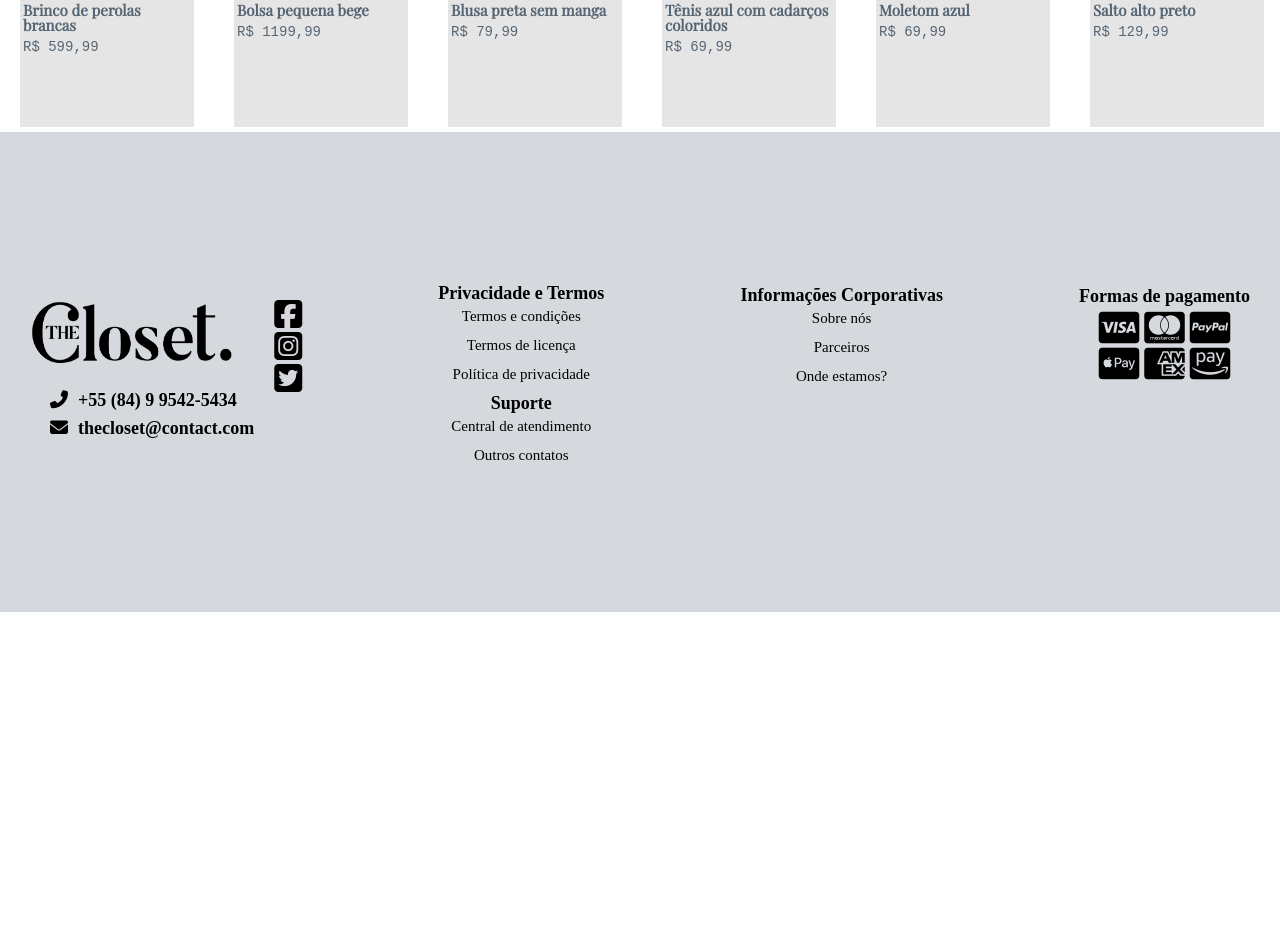
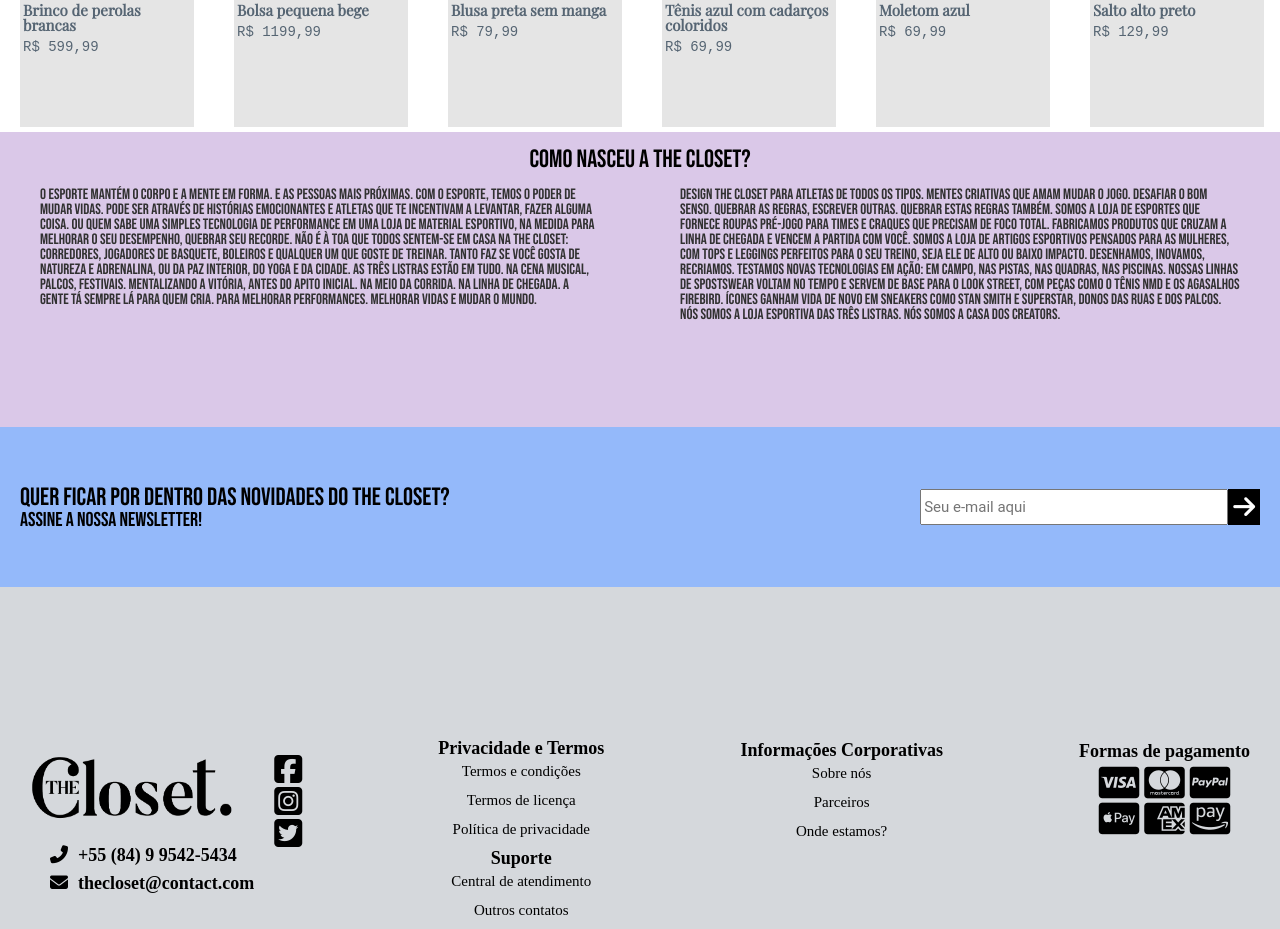
Before and after one commit to carlosedms/VirtualShop, a plain HTML site: page index.html in a window 1280 px wide. Shown: the part 1248-2177 px from the top of the page. Before the commit the page ends 1860 px from the top, so only its background shows below. Drawn offline with nearby package versions, Linux system fonts and the light colour scheme.

Commit message:
Aba de novidades e história completas

```diff
--- a/index.css
+++ b/index.css
@@ -159,7 +159,7 @@
     padding: 5px 0px;
 }
 
-/* ========================== Destaques da moda masculina ================================== */
+/* ======================================== Destaques da moda ======================================= */
 .container-titulo-destaque{
     display: flex;
     align-items: center;
@@ -235,10 +235,68 @@
     font-family: monospace;
 }
 
+/* ================================== Historia =================================== */
+.container-titulo-historia{
+    display: flex;
+    padding: 15px 0px;
+    font-family: 'Bebas Neue', cursive;
+    font-size: 25px;
+    justify-content: center;
+    background-color: #DAC8E8;
+}
 
-/* ============================= Destaques da moda feminina ==================================== */
+.container-historia{
+    display: flex;
+    height: 30vh;
+    justify-content: center;
+    background-color: transparent;
+}
 
+.historia{
+    background-color: #DAC8E8;
+    text-align: start;
+    width: 50vw;
+    padding: 0px 40px;
+    color: rgb(49, 49, 49);
+    font-family: 'Bebas Neue', cursive;
+    font-size: 15px;
+}
+/* ================================== Caixa de novidades ========================================== */
 
+.container-news{
+    display: flex;
+    height: 20vh;
+    width: 100vw;
+    justify-content: space-between;
+    align-items: center;
+    font-family: 'Bebas Neue', cursive;
+    font-size: 25px;
+    background-color: #94B9FA;
+}
+
+.news-send{
+    margin-right: 20px;
+    display: flex;
+    background-color: transparent;
+    justify-content: center;
+    align-items: center;
+}
+
+.news-e{
+    font-family: 'Roboto', sans-serif;
+    font-size: 15px;
+    height: 30px;
+    width: 300px;
+    outline: none;
+}
+
+.arrow{
+    color: white;
+    background-color: black;
+    padding: 5px 5px;
+    padding-top: 6px;
+    cursor: pointer;
+}
 /* =================================== Footer Container ====================================== */
 
 .container-footer{
--- a/index.html
+++ b/index.html
@@ -159,6 +159,28 @@
             </div>
         </div>
 
+        <div class="container-titulo-historia">
+            <h1>Como nasceu a The Closet?</h1>
+        </div>
+        <div class="container-historia">
+            <div class="historia">
+                <p>O esporte mantém o corpo e a mente em forma. E as pessoas mais próximas. Com o esporte, temos o poder de mudar vidas. Pode ser através de histórias emocionantes e atletas que te incentivam a levantar, fazer alguma coisa. Ou quem sabe uma simples tecnologia de performance em uma loja de material esportivo, na medida para melhorar o seu desempenho, quebrar seu recorde. Não é à toa que todos sentem-se em casa na The Closet: corredores, jogadores de basquete, boleiros e qualquer um que goste de treinar. Tanto faz se você gosta de natureza e adrenalina, ou da paz interior, do yoga e da cidade. As três listras estão em tudo. Na cena musical, palcos, festivais. Mentalizando a vitória, antes do apito inicial. Na meio da corrida. Na linha de chegada. A gente tá sempre lá para quem cria. Para melhorar performances. Melhorar vidas e mudar o mundo.</p>
+            </div>
+            <div class="historia">
+                <p>Design The Closet para atletas de todos os tipos. Mentes criativas que amam mudar o jogo. Desafiar o bom senso. Quebrar as regras, escrever outras. Quebrar estas regras também. Somos a loja de esportes que fornece roupas pré-jogo para times e craques que precisam de foco total. Fabricamos produtos que cruzam a linha de chegada e vencem a partida com você. Somos a loja de artigos esportivos pensados para as mulheres, com tops e leggings perfeitos para o seu treino, seja ele de alto ou baixo impacto. Desenhamos, inovamos, recriamos. Testamos novas tecnologias em ação: em campo, nas pistas, nas quadras, nas piscinas. Nossas linhas de spostswear voltam no tempo e servem de base para o look street, com peças como o tênis NMD e os agasalhos Firebird. Ícones ganham vida de novo em sneakers como Stan Smith e Superstar, donos das ruas e dos palcos. Nós somos a loja esportiva das Três Listras. Nós somos a casa dos creators.</p>
+            </div>
+        </div>
+
+        <div class="container-news">
+            <div style="margin: 0px 20px;">
+                <p>Quer ficar por dentro das novidades do The Closet?</p>
+                <p style="font-size: 20px;">Assine a nossa newsletter!</p>
+            </div>
+            <div class="news-send">
+                <input class="news-e" type="email" placeholder="Seu e-mail aqui"> <i class="fas fa-arrow-right arrow"></i>
+            </div>
+        </div>
+
         <div class="container-footer">
             <div class="footer-social">
                 <div class="footer-image" style="margin: 10px 0px 0px 30px;">
```
